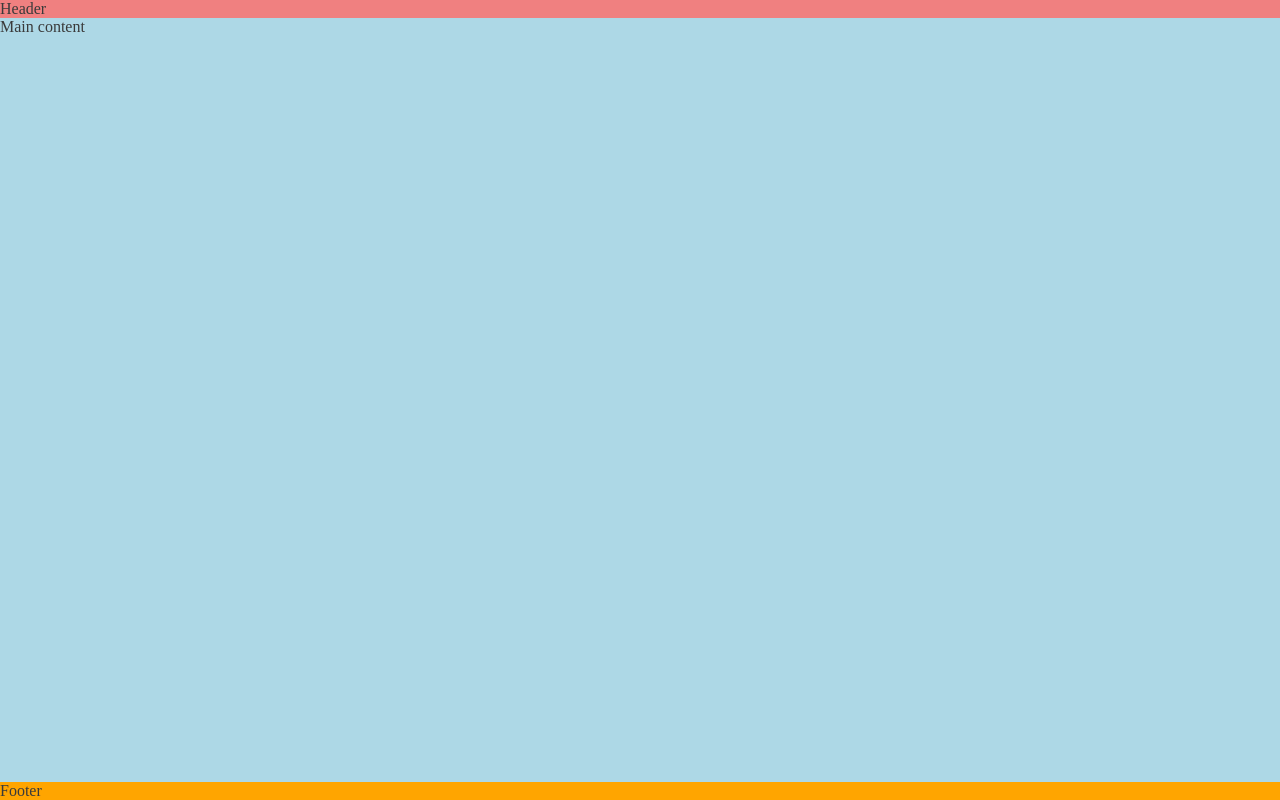
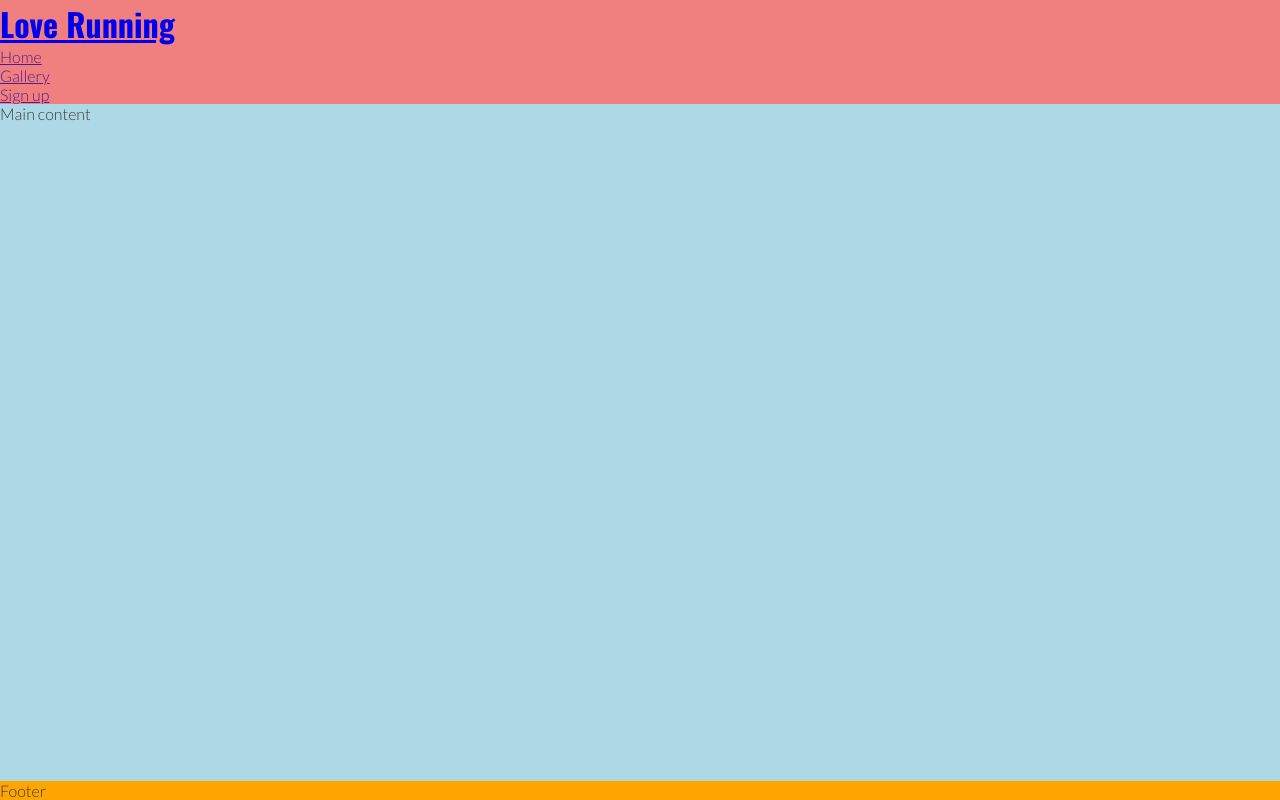
Before and after one commit to vsessvit/love-running, a plain HTML site: page Index.html in a window 1280 px wide. Drawn offline with nearby package versions, Linux system fonts and the light colour scheme.

Commit message:
Add fonts, logo, create navigation section

```diff
--- a/Index.html
+++ b/Index.html
@@ -21,7 +21,24 @@
 
 <body>
     <!-- Header -->
-    <header>Header</header>
+    <header>
+        <a href="index.html">
+            <h1 id="logo">Love Running</h1>
+            <nav>
+                <ul>
+                    <li>
+                        <a href="">Home</a>
+                    </li>
+                    <li>
+                        <a href="">Gallery</a>
+                    </li>
+                    <li>
+                        <a href="">Sign up</a>
+                    </li>
+                </ul>
+            </nav>
+        </a>
+    </header>
 
     <!-- Main content -->
     <main>Main content</main>
--- a/assets/CSS/style.css
+++ b/assets/CSS/style.css
@@ -1,3 +1,6 @@
+/* Google fonts import */
+@import url('https://fonts.googleapis.com/css2?family=Lato:wght@300&family=Oswald:wght@200;300;400;500;600;700&display=swap');
+
 /* Asterisk wildcard selector to override default styles added by the browser */
 * {
     padding: 0;
@@ -12,6 +15,11 @@ body {
     flex-direction: column;
     /* Generic project styles */
     color: #3a3a3a;
+    font-family: 'Lato', sans-serif;
+}
+
+h1 {
+    font-family: 'Oswald', sans-serif;
 }
 
 /* Header */
```
